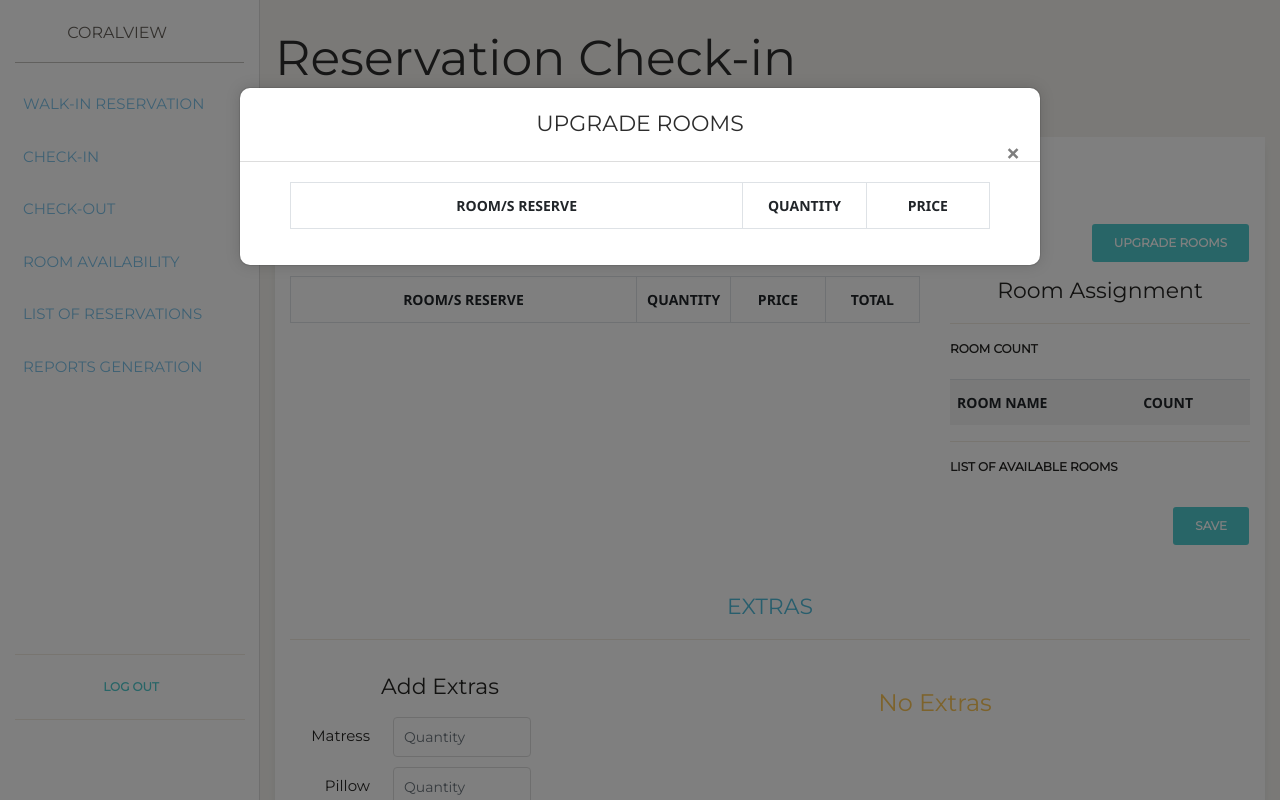
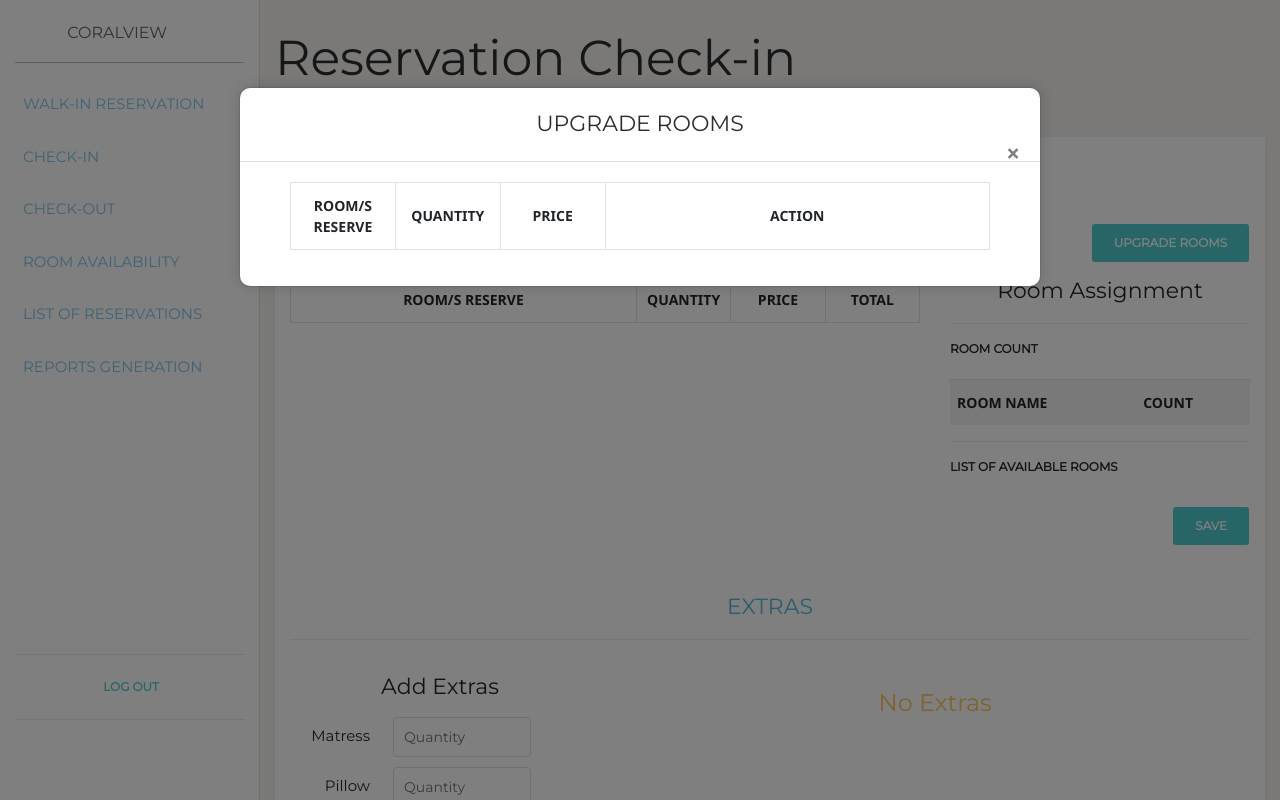
Before and after one commit to rellierb/coralview, a PHP site: page /coralview/admin/check_in_user.php in a window 1280 px wide, after a click on "UPGRADE ROOMS". Run offline with PHP 8.4, Linux system fonts and the light colour scheme; data comes from the database, SQL or seed files in the repository; data that the repository does not hold is empty; some libraries are stand-ins or nearby versions.

Commit message:
before defense

```diff
--- a/admin/check_in_user.php
+++ b/admin/check_in_user.php
@@ -622,7 +622,6 @@ $reservation_id = 0;
                                                 </table>
                                             ';
 
-
                                             ?>
 
                                         </div>
--- a/admin/maintenance/room.php
+++ b/admin/maintenance/room.php
@@ -173,7 +173,7 @@ if(isset($_GET['edit'])) {
                                     while($room = mysqli_fetch_assoc($result)) {
                                         echo '
                                             <tr>
-                                                <td></td>
+                                                <td><img src="' . $room['image'] . '"></img></td>
                                                 <td>' . $room['number'] . '</td>
                                                 <td>' . $room['type'] . '</td>
                                                 <td style="width: 8%;">' . $room['peak_rate'] . '</td>
--- a/common/upgrade_room_modal.php
+++ b/common/upgrade_room_modal.php
@@ -32,9 +32,10 @@
                 echo '
                     <table class="table table-bordered">
                     <tr>
-                        <th class="text-center" style="width: 55%;">ROOM/S RESERVE</th>
+                        <th class="text-center" style="width: 15%;">ROOM/S RESERVE</th>
                         <th class="text-center" style="width: 15%;">QUANTITY</th>
                         <th class="text-center" style="width: 15%;">PRICE</th>
+                        <th class="text-center" style="width: 55%;">ACTION</th>
 
                     </tr>
                 ';
@@ -47,11 +48,11 @@
 
                     echo '
                         <tr>
-                            <td class="text-center" style="width: 55%;">' . $room_reservation["type"] . '</td>
+                            <td class="text-center" style="width: 15%;">' . $room_reservation["type"] . '</td>
                             <td class="text-center" style="width: 15%;">' . $room_reservation["quantity"] . '</td>
                             <td class="text-center" style="width: 15%;">' . number_format($room_reservation["peak_rate"]) . '</td>
-                        </tr>
-                    </table>
+                            <td class="text-center" style="width: 55%;">
+
                     ';
 
                     $select_all_rooms = "SELECT * FROM rooms WHERE id != " . $room_id  . " ";
@@ -70,10 +71,16 @@
                         echo '</select>
                                 <button type="button" name="upgrade_room" data-previous-room-id="' . $room_id . '"  data-reservation-id="' . $reservation_id  . '"  data-upgrade-button style="inline-block; width: 50%;" type="submit" class="btn btn-primary">Upgrade</button>
                             </div>
+                            </td>
+                            </tr>
+
                         ';
                     }
 
                 }
+
+                echo '</table>';
+
 
 
             }
--- a/scripts/reserve.js
+++ b/scripts/reserve.js
@@ -156,9 +156,11 @@ $(document).ready(function(){
 
                 toastr.error('Invalid input on Kids Count');
 
+
             } else if(childCount == 0 || childCount === '') {
 
-                toastr.error('Adult count is empty');
+                toastr.error('Kids count is empty');
+                spanNoOfGuests.innerHTML = adultCount;
 
             }else {
                 totalCount = childCount;
@@ -355,8 +357,8 @@ $(document).ready(function(){
 
             var firstName = this.value;
 
-            if(/[^a-zA-Z0-9\-\/]/.test(firstName)) {
-                toastr.error('First name contains special Characters');
+            if(/[^a-zA-Z\-\/]/.test(firstName)) {
+                toastr.error('First name contains special Characters or Numbers');
             } else if (firstName === '') {
                 toastr.error('First name field is empty');
             } else {
@@ -371,8 +373,8 @@ $(document).ready(function(){
 
             var lastName = this.value;
 
-            if(/[^a-zA-Z0-9\-\/]/.test(lastName)) {
-                toastr.error('Last name contains special Characters');
+            if(/[^a-zA-Z\-\/]/.test(lastName)) {
+                toastr.error('Last name contains special Characters or Numbers');
             } else if (lastName === '') {
                 toastr.error('Last name field is empty');
             }
@@ -449,11 +451,11 @@ function disableSubmitButton() {
     let isSubmitReservationBtn = document.body.contains(submitReservationBtn);
     let returnValue = true;
 
-    if(fieldFirstName.value === '') {
+    if(fieldFirstName.value === '' || (/[^a-zA-Z\-\/]/.test(fieldFirstName.value))) {
         returnValue = false;
     }
 
-    if(fieldLastName.value === '') {
+    if(fieldLastName.value === '' || (/[^a-zA-Z\-\/]/.test(fieldLastName.value))) {
         returnValue = false;
     }
 
```
Also changed, not shown: reserve.php (+6 -6 lines).
